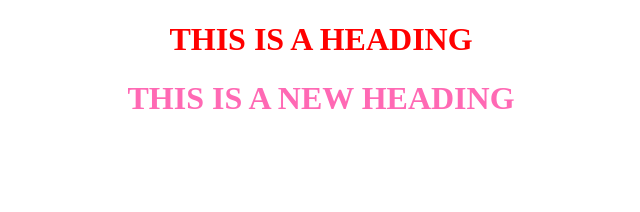
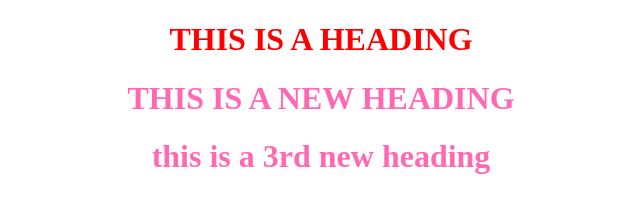
Before and after one commit to stark-18/git_demonstration, a plain HTML site: page index.html in a window 1280 px wide. Shown: the whole page, without its empty margins (319-959 px from the left). Drawn offline with Linux system fonts and the light colour scheme.

Commit message:
new changes in html file

```diff
--- a/index.html
+++ b/index.html
@@ -27,7 +27,9 @@
         <h1>
             THIS IS A NEW HEADING
         </h1>
+        <h1>this is a 3rd new heading</h1>
     </div>
+
 
 </body>
 </html>
```
